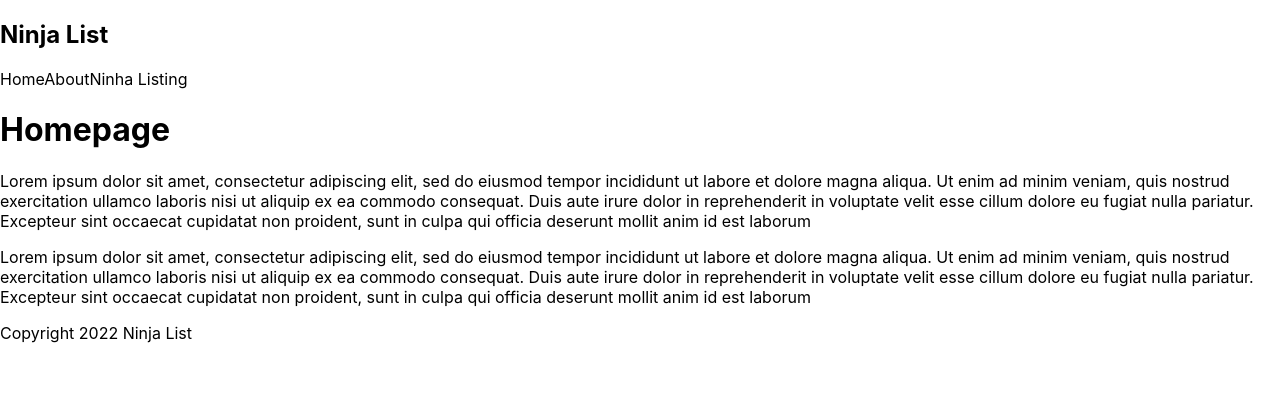
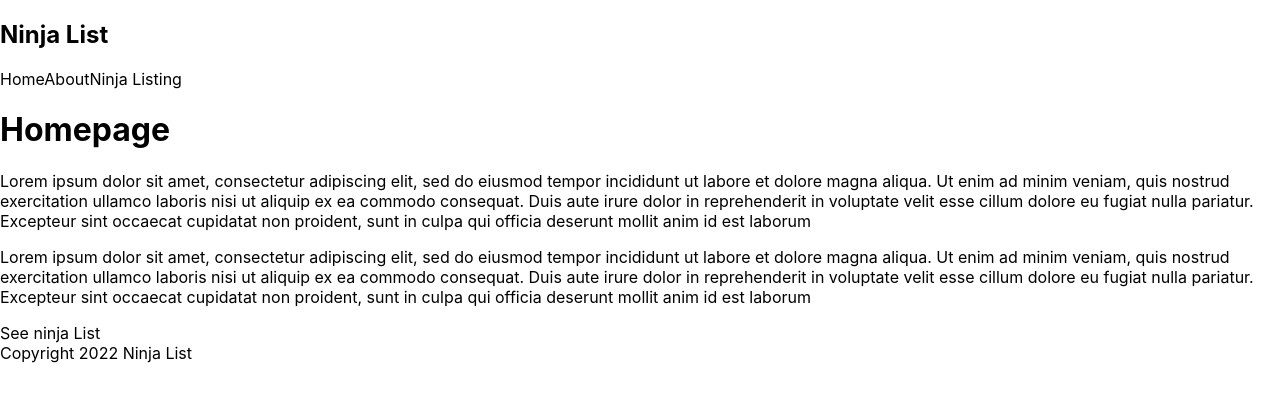
Before and after one commit to AndreiLhu/next.js-playground, a Next.js app: page / in a window 1280 px wide. Shown: the top 402 px of the page. Built offline with nearby package versions, Linux system fonts and the light colour scheme.

Commit message:
Addning Navbar and footer for all pages

```diff
--- /dev/null
+++ b/comps/Layout.js
@@ -0,0 +1,14 @@
+import Footer from "./Footer";
+import Navbar from "./Navbar";
+
+const Layout = ({ children }) => {
+  return (
+    <div className="content">
+      <Navbar />
+      {children}
+      <Footer />
+    </div>
+  );
+};
+
+export default Layout;
--- a/comps/Navbar.js
+++ b/comps/Navbar.js
@@ -1,12 +1,15 @@
+import Link from "next/link";
+
 const Navbar = () => {
   return (
     <nav>
       <div className="logo">
         <h1>Ninja List</h1>
       </div>
-      <a>Home</a>
-      <a>About</a>
-      <a>Ninha Listing</a>
+      {/* do not accept the <a></a> with the <link> at the same time */}
+      <Link href="/">Home</Link>
+      <Link href="/about">About</Link>
+      <Link href="/ninjas">Ninja Listing</Link>
     </nav>
   );
 };
--- a/pages/_app.js
+++ b/pages/_app.js
@@ -1,7 +1,12 @@
-import '../styles/globals.css'
+import Layout from "../comps/Layout";
+import "../styles/globals.css";
 
 function MyApp({ Component, pageProps }) {
-  return <Component {...pageProps} />
+  return (
+    <Layout>
+      <Component {...pageProps} />
+    </Layout>
+  );
 }
 
-export default MyApp
+export default MyApp;
--- a/pages/index.js
+++ b/pages/index.js
@@ -1,5 +1,6 @@
 import Head from "next/head";
 import Image from "next/image";
+import Link from "next/link";
 import Footer from "../comps/Footer";
 import Navbar from "../comps/Navbar";
 import styles from "../styles/Home.module.css";
@@ -7,7 +8,6 @@ import styles from "../styles/Home.module.css";
 export default function Home() {
   return (
     <div>
-      <Navbar />
       <h1>Homepage</h1>
       <p>
         Lorem ipsum dolor sit amet, consectetur adipiscing elit, sed do eiusmod
@@ -27,7 +27,7 @@ export default function Home() {
         occaecat cupidatat non proident, sunt in culpa qui officia deserunt
         mollit anim id est laborum
       </p>
-      <Footer />
+      <Link href="/ninjas">See ninja List</Link>
     </div>
   );
 }
```
